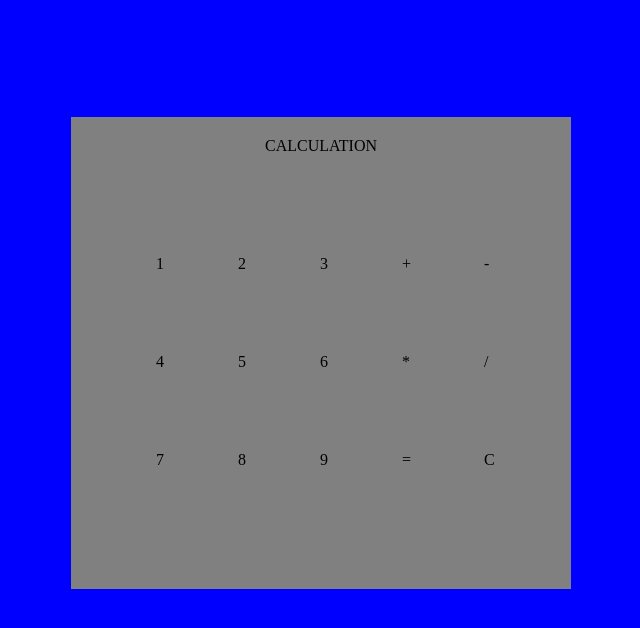
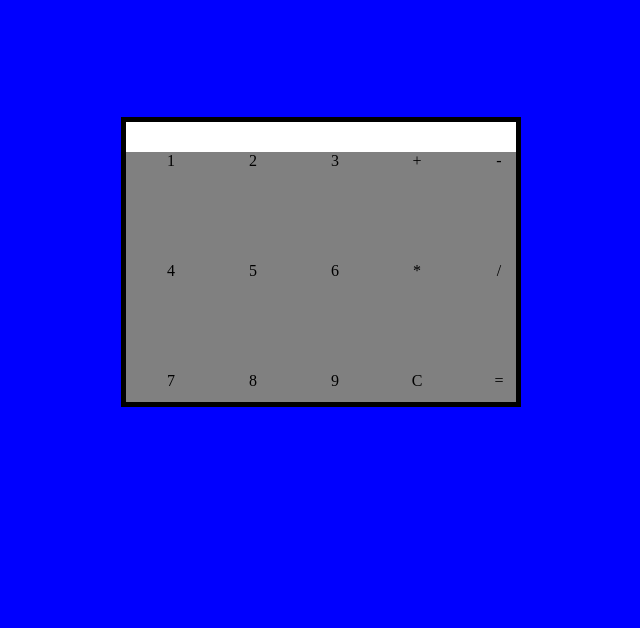
Before and after one commit to MarcosBauab/ProgramandocomNico, a plain HTML site: page index.html in a window 1280 px wide. Shown: the part 70-698 px from the top of the page, without its empty margins (319-959 px from the left). Drawn offline with Linux system fonts and the light colour scheme.

Commit message:
Atualizando calculadora básica

```diff
--- a/index.html
+++ b/index.html
@@ -8,28 +8,29 @@
 </head>
 <body>
     <h1 id="Título">Calculadora Básica</h1>
-    <main>
-        <p> CALCULATION </p>
+    <section>
+
+        <div class="resultado"></div>
 
           <div class="grid-container">
-            <div class="valor1">1</div>
-            <div class="valor2">2</div>
-            <div class="valor3">3</div>
-            <div class="valorsoma">+</div>
-            <div class="valorsubtração">-</div>
-            <div class="valor4">4</div>
-            <div class="valor5">5</div>
-            <div class="valor6">6</div>
-            <div class="valorvezes">*</div>
-            <div class="valordividir">/</div>
-            <div class="valor7">7</div>
-            <div class="valor8">8</div>
-            <div class="valor9">9</div>
-            <div class="valorigual">=</div>
-            <div class="valorreseta">C</div>
+            <a class="valor1">1</a>
+            <a class="valor2">2</a>
+            <a class="valor3">3</a>
+            <a class="valorsoma">+</a>
+            <a class="valorsubtracao">-</a>
+            <a class="valor4">4</a>
+            <a class="valor5">5</a>
+            <a class="valor6">6</a>
+            <a class="valorvezes">*</a>
+            <a class="valordividir">/</a>
+            <a class="valor7">7</a>
+            <a class="valor8">8</a>
+            <a class="valor9">9</a>
+            <a class="valorigual">C</a>
+            <a class="valorreseta">=</a>
 
          </div>
-    </main>
+    </section>
 
 
 
--- a/styles/style.css
+++ b/styles/style.css
@@ -13,24 +13,30 @@ body{
     color: white;
 }
 
-main{
-    display: flex;
+
+
+section{
+    display: block;
     flex-direction: column;
-    width: 500px;
-    padding: 20px;
+    width: 400px;
     margin: 15vh auto;
     background-color: grey;
     text-align: center;
+    border: 5px solid black;
 }
-.h1{
-    justify-content: center;
+section .resultado{
+    width: 390px;
+    height: 30px;
+    background-color: white;
 }
-
-
 .grid-container{
     justify-content: center;
-    padding: 100px;
     display: grid;
     grid-template-columns: 2px 2px 2px 2px 2px;
     grid-gap: 80px;
 }
+.grid-container a{
+    cursor: pointer;
+    height: 30px;
+    width: 30px;
+}
```
